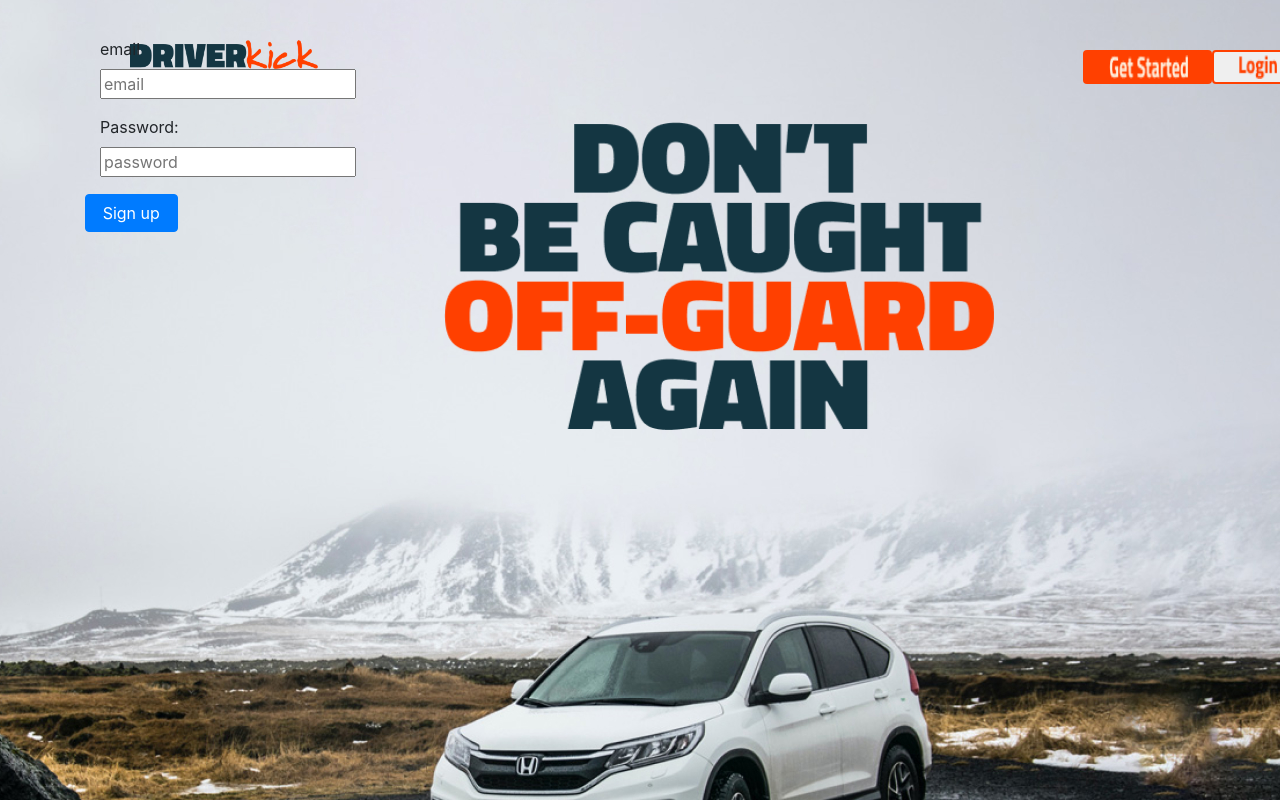
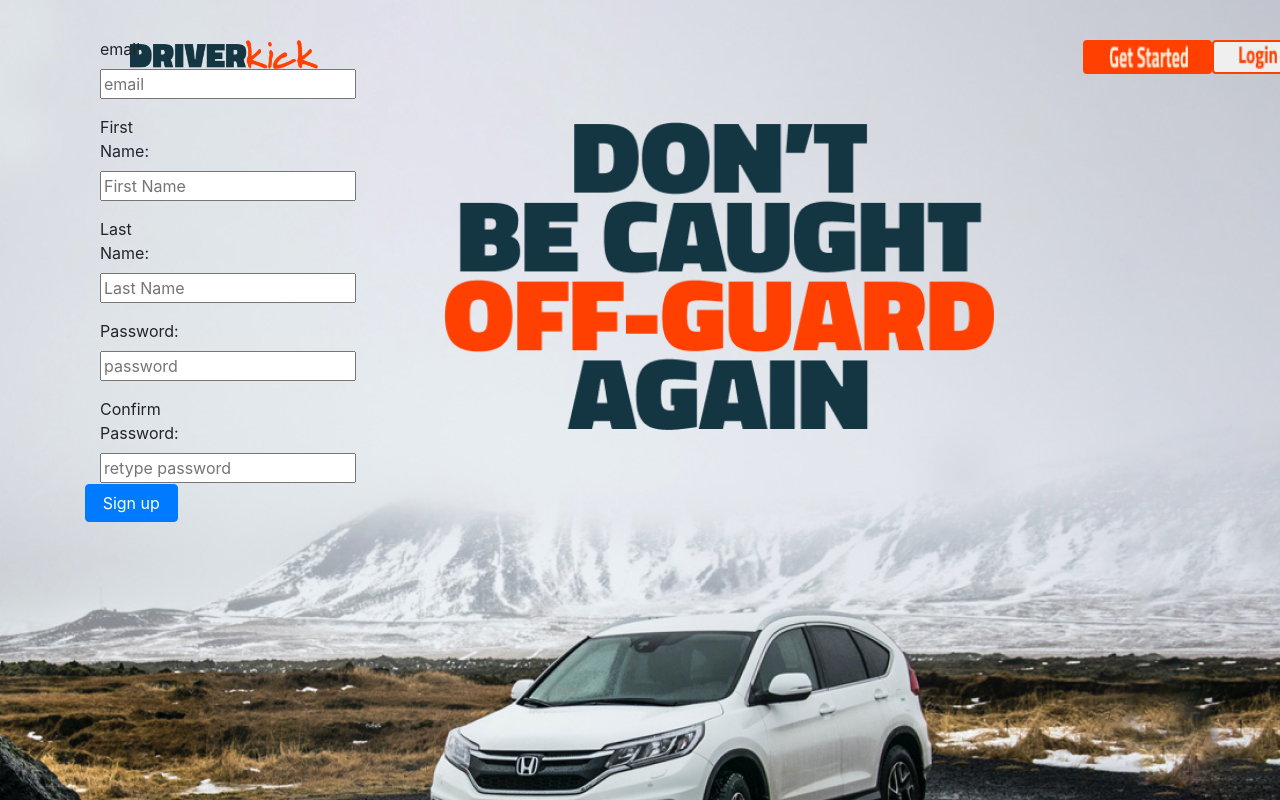
Before and after one commit to NinaRocket/DRIVERkick, a React (Create React App) app in the folder client/: page /signup in a window 1280 px wide. Shown: the top 800 px of the page. Built offline with nearby package versions, Linux system fonts and the light colour scheme; no server answers.

Commit message:
multiple modals are functional

```diff
--- a/client/public/index.html
+++ b/client/public/index.html
@@ -24,7 +24,7 @@
       work correctly both with client-side routing and a non-root public URL.
       Learn how to configure a non-root public URL by running `npm run build`.
     -->
-  <title>React App</title>
+  <title>Driver Kick</title>
 </head>
 
 <body>
--- a/client/src/components/Hero/index.js
+++ b/client/src/components/Hero/index.js
@@ -1,4 +1,4 @@
-import React, {useState} from "react";
+import React, { useState } from "react";
 import Modal from "react-bootstrap/Modal";
 import "./style.css";
 import Rectangle from "../../images/Rectangle-19.jpg";
@@ -9,37 +9,64 @@ import GetStarted from "../../images/GetStarted.png";
 import Frame from "../../images/Frame-3.png";
 import { Link } from "react-router-dom";
 import LoginForm from "../LoginForm";
-
+import SignupForm from "../SignupForm";
+import SignupModal from "../SignupModal";
 
 function Hero() {
+  const [showModalOne, setShowModalOne] = useState(false);
+  const [showModalTwo, setShowModalTwo] = useState(false);
 
-  const [show, setShow] = useState(false);
-  const handleClose = () => setShow(false);
-  const handleShow = () => setShow(true);
+  const handleCloseOne = () => setShowModalOne(false);
+  const handleCloseTwo = () => setShowModalTwo(false);
+  const handleShow1 = () => setShowModalOne(true);
+  const handleShow2 = () => setShowModalTwo(true);
 
   return (
-
-
-
-    <div >
-
-      <Modal show={show} onHide={handleClose}>
+    <div>
+      <Modal id="mdlSignup" show={showModalOne} onHide={handleCloseOne}>
         <Modal.Header closeButton>
-          <Modal.Title>Modal heading</Modal.Title>
+          <Modal.Title>Sign Up</Modal.Title>
         </Modal.Header>
-        <Modal.Body><LoginForm /></Modal.Body>
-
+        <Modal.Body>
+          <SignupForm />
+        </Modal.Body>
       </Modal>
 
-      <img className="rectangle" src={Rectangle} alt="car"
+      <Modal id="mdlLogin" show={showModalTwo} onHide={handleCloseTwo}>
+        <Modal.Header closeButton>
+          <Modal.Title>Login</Modal.Title>
+        </Modal.Header>
+        <Modal.Body>
+          <LoginForm />
+        </Modal.Body>
+      </Modal>
+
+      <img className="rectangle" src={Rectangle} alt="car"></img>
+      <Link className="home" to="/">
+        <img className="logo" src={Logo}></img>
+      </Link>
+      <div className="btnGroup" src={Frame} alt="actions">
+        {/* <Link className="signup-link" to="/signup"> */}
+        <button
+          id="signupBtn"
+          type="button"
+          className="btn startedBtn"
+          onClick={handleShow1}
+        >
+          <img className="getStartedtext" src={GetStarted} alt="signup"></img>{" "}
+        </button>
+        {/* </Link> */}
+        {/* <Link className="login-link" to="/login"> */}
+        <button type="button" className="btn loginBtn" onClick={handleShow2}>
+          <img className="logtext" src={LoginText} alt="login"></img>
+        </button>
+        {/* </Link> */}
+      </div>
+      <img
+        className="caughtoff"
+        src={CaughtOff}
+        alt="dont get caught off guard"
       ></img>
-      <Link className="home" to="/"><img className="logo" src={Logo}></img></Link>
-      <div className="btnGroup" src={Frame} alt="actions">
-        <Link className="signup-link" to="/signup"><button type="button" className="btn startedBtn"><img className="getStartedtext" src={GetStarted} alt="signup"></img> </button></Link>
-        <Link className="login-link" to="/login"><button type="button" className="btn loginBtn" onClick={handleShow}><img className="logtext" src={LoginText} alt="login"></img></button></Link>
-      </div>
-      <img className="caughtoff" src={CaughtOff} alt="dont get caught off guard"></img>
-
     </div>
   );
 }
--- a/client/src/components/Hero/style.css
+++ b/client/src/components/Hero/style.css
@@ -21,6 +21,8 @@
   position: relative;
   z-index: 2;
 }
+
+
 
 /* .hero h1, .hero h2 {
   color: white;
--- a/client/src/components/SignupForm/index.js
+++ b/client/src/components/SignupForm/index.js
@@ -1,97 +1,166 @@
-import React, { Component } from 'react'
-import axios from 'axios'
+import React, { useState } from "react";
+//import { Redirect } from "react-router-dom";
 import API from "../../utils/API";
 
-class Signup extends Component {
-	constructor() {
-		super()
-		this.state = {
-			email: '',
-			name: "",
-			password: '',
-			confirmPassword: '',
+function SignupForm() {
+  const [email, setEmail] = useState([]);
+  const [firstName, setFirstName] = useState([]);
+  const [lastName, setLastName] = useState([]);
+  const [password, setPassword] = useState([]);
+  const [confirmPassword, setConfirmPassword] = useState([]);
+  //const [redirectTo, setRedirectTo] = useState(null);
+  // this.handleSubmit = this.handleSubmit.bind(this)
+  // this.handleChange = this.handleChange.bind(this)
 
-		}
-		this.handleSubmit = this.handleSubmit.bind(this)
-		this.handleChange = this.handleChange.bind(this)
-	}
-	handleChange(event) {
-		this.setState({
-			[event.target.name]: event.target.value
-		})
-	}
-	handleSubmit(event) {
-		console.log('sign-up handleSubmit, email: ')
-		console.log(this.state.email)
-		event.preventDefault()
+  const signupEmailValue = (event) => {
+    setEmail(event.target.value);
+  };
+
+  const signupFirstNameValue = (event) => {
+    setFirstName(event.target.value);
+  };
+
+  const signupLastNameValue = (event) => {
+    setLastName(event.target.value);
+  };
+
+  const signupPasswordValue = (event) => {
+    setPassword(event.target.value);
+  };
+
+  const signupConfirmPasswordValue = (event) => {
+    setConfirmPassword(event.target.value);
+  };
+  const submitUserSignup = (event) => {
+    console.log("sign-up handleSubmit, email: ");
+    console.log(email);
+    event.preventDefault();
 
     //request to server to add a new email/password
-		API.login(this.state.email,this.state.password)
-			.then(response => {
-				console.log(response)
+    API.signup(email, firstName, lastName, password)
+      .then((response) => {
+        console.log(response);
         if (!response.data.errmsg) {
-					console.log('successful signup')
-					this.setState({ //redirect to login page
-						redirectTo: '/login'
+          console.log("successful signup");
+          this.state({
+            //redirect to login page
+            //home for now
+            redirectTo: "/home",
+          });
+        } else {
+          console.log("email already taken");
+        }
       })
-				} else {
-					console.log('email already taken')
-				}
-			}).catch(error => {
-				console.log('signup error: ')
-				console.log(error)
+      .catch((error) => {
+        console.log("signup error: ");
+        console.log(error);
+      });
+  };
 
-			})
-	}
-
-
-render() {
   return (
     <div className="SignupForm">
       <h4>Sign up</h4>
       <form className="form-horizontal">
         <div className="form-group">
           <div className="col-1 col-ml-auto">
-						<label className="form-label" htmlFor="email">email</label>
+            <label className="form-label" htmlFor="email">
+              email
+            </label>
           </div>
           <div className="col-3 col-mr-auto">
-						<input className="form-input"
+            <input
+              className="form-input"
               type="text"
               id="email"
               name="email"
               placeholder="email"
-							value={this.state.email}
-							onChange={this.handleChange}
+              value={email}
+              onChange={signupEmailValue}
             />
           </div>
         </div>
         <div className="form-group">
           <div className="col-1 col-ml-auto">
-						<label className="form-label" htmlFor="password">Password: </label>
+            <label className="form-label" htmlFor="firstName">
+              First Name:{" "}
+            </label>
           </div>
           <div className="col-3 col-mr-auto">
-						<input className="form-input"
+            <input
+              className="form-input"
+              type="text"
+              id="firstName"
+              name="firstName"
+              placeholder="First Name"
+              value={firstName}
+              onChange={signupFirstNameValue}
+            />
+          </div>
+        </div>
+        <div className="form-group">
+          <div className="col-1 col-ml-auto">
+            <label className="form-label" htmlFor="lastName">
+              Last Name:{" "}
+            </label>
+          </div>
+          <div className="col-3 col-mr-auto">
+            <input
+              className="form-input"
+              type="text"
+              id="lastName"
+              name="lastName"
+              placeholder="Last Name"
+              value={lastName}
+              onChange={signupLastNameValue}
+            />
+          </div>
+        </div>
+        <div className="form-group">
+          <div className="col-1 col-ml-auto">
+            <label className="form-label" htmlFor="password">
+              Password:{" "}
+            </label>
+          </div>
+          <div className="col-3 col-mr-auto">
+            <input
+              className="form-input"
               placeholder="password"
               type="password"
               name="password"
-							value={this.state.password}
-							onChange={this.handleChange}
+              value={password}
+              onChange={signupPasswordValue}
             />
           </div>
         </div>
+        <div className="col-1 col-ml-auto">
+          <label className="form-label" htmlFor="confirmPassword">
+            Confirm Password:{" "}
+          </label>
+        </div>
+        <div className="col-3 col-mr-auto">
+          <input
+            className="form-input"
+            placeholder="retype password"
+            type="password"
+            name="confirmPassword"
+            value={confirmPassword}
+            onChange={signupConfirmPasswordValue}
+          />
+        </div>
+
         <div className="form-group ">
           <div className="col-7"></div>
           <button
             className="btn btn-primary col-1 col-mr-auto"
-						onClick={this.handleSubmit}
+            onClick={submitUserSignup}
             type="submit"
-					>Sign up</button>
+          >
+            Sign up
+          </button>
         </div>
       </form>
     </div>
-
-	)
-}
+  );
 }
 
-export default Signup
+export default SignupForm;
--- a/client/src/pages/home.js
+++ b/client/src/pages/home.js
@@ -6,7 +6,6 @@
 // import LoginForm from "../components/LoginForm";
 // import Navbar from '../components/Navbar';
 // import API from "../utils/API";
-
 
 // class Home extends Component {
 //   constructor() {
@@ -84,23 +83,15 @@
 // export default Home;
 
 import React from "react";
-import Container from 'react-bootstrap/Container';
-import Col from 'react-bootstrap/Col';
-import Row from 'react-bootstrap/Row';
+import Container from "react-bootstrap/Container";
+import Hero from "../components/Hero";
 
-
-function Home(){
-
-
-
-    return(
-
-        <Container>
-
-
-
-        </Container>
-    )
+function Home() {
+  return (
+    <Container>
+      <Hero></Hero>
+    </Container>
+  );
 }
 
 export default Home;
```
Also changed, not shown: client/src/App.js (+14 -17 lines), client/src/components/LoginForm/index.js (+37 -37 lines), client/src/pages/login.js (+63 -104 lines), client/src/pages/signup.js (+9 -14 lines), client/src/utils/API.js (+25 -24 lines), 1 other file (tests, documents, lock files or other folders). Lines whose indentation alone changed are shown as unchanged.
